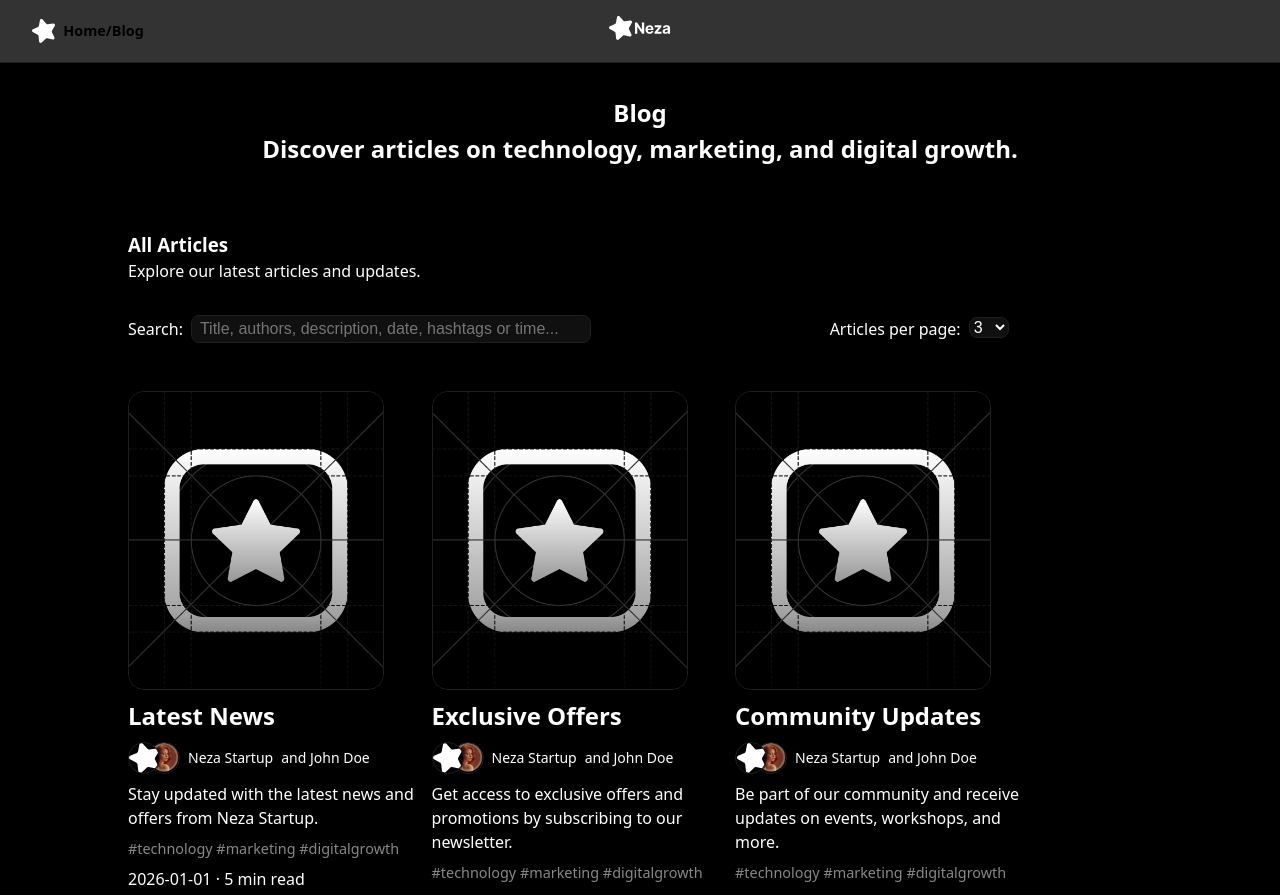
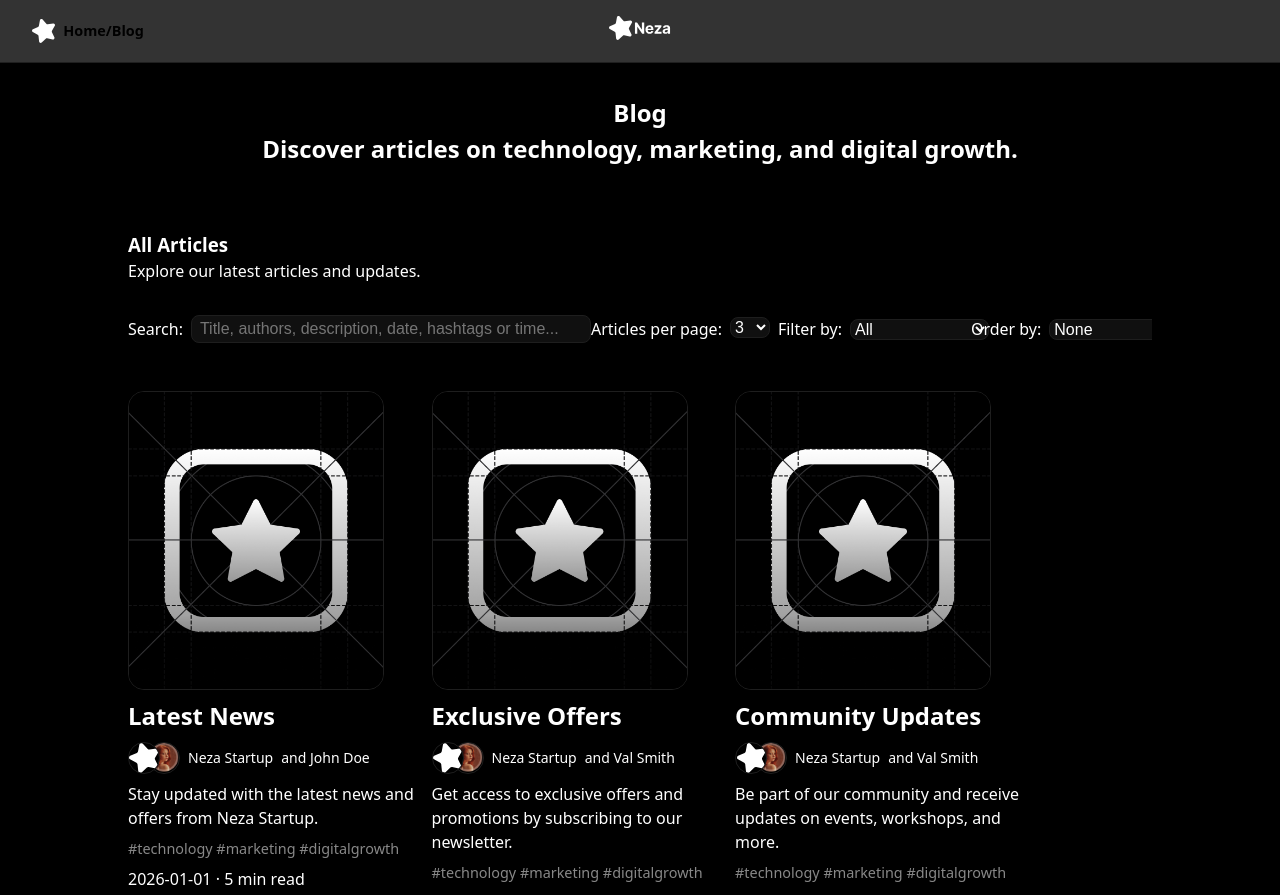
Before and after one commit to neza-startup/neza-startup, a React (Vite) app: page /blog in a window 1280 px wide. Shown: the top 895 px of the page. Built offline with nearby package versions, Linux system fonts and the light colour scheme.

Commit message:
improved blog search controls
needs still refactoring

```diff
--- a/src/pages/Blog.jsx
+++ b/src/pages/Blog.jsx
@@ -25,6 +25,7 @@ function Blog() {
       alt: "Newsletter Image 1",
       hashtags: ["#technology", "#marketing", "#digitalgrowth"],
       date: "2026-01-01",
+      readTime: "5"
     },
     {
       title: "Exclusive Offers",
@@ -34,7 +35,7 @@ function Blog() {
           img: icon
         },
         {
-          "name": "John Doe",
+          "name": "Val Smith",
           img: author
         }
       ],
@@ -42,7 +43,8 @@ function Blog() {
       image: design,
       alt: "Newsletter Image 2",
       hashtags: ["#technology", "#marketing", "#digitalgrowth"],
-      date: "2026-01-02"
+      date: "2026-01-02",
+      readTime: "3"
     },
     {
       title: "Community Updates",
@@ -52,7 +54,7 @@ function Blog() {
           img: icon
         },
         {
-          "name": "John Doe",
+          "name": "Val Smith",
           img: author
         }
       ],
@@ -60,7 +62,8 @@ function Blog() {
       image: design,
       alt: "Newsletter Image 3",
       hashtags: ["#technology", "#marketing", "#digitalgrowth"],
-      date: "2026-01-03"
+      date: "2026-01-03",
+      readTime: "4"
     },
     {
       title: "Latest News 4",
@@ -78,7 +81,8 @@ function Blog() {
       image: design,
       alt: "Newsletter Image 1",
       hashtags: ["#technology", "#marketing", "#digitalgrowth"],
-      date: "2026-01-04"
+      date: "2026-01-04",
+      readTime: "5"
     },
     {
       title: "Exclusive Offers 5",
@@ -96,7 +100,8 @@ function Blog() {
       image: design,
       alt: "Newsletter Image 2",
       hashtags: ["#technology", "#marketing", "#digitalgrowth"],
-      date: "2026-01-05"
+      date: "2026-01-05",
+      readTime: "3"
     },
     {
       title: "Community Updates 6",
@@ -114,7 +119,8 @@ function Blog() {
       image: design,
       alt: "Newsletter Image 3",
       hashtags: ["#technology", "#marketing", "#digitalgrowth"],
-      date: "2026-01-06"
+      date: "2026-01-06",
+      readTime: "4"
     },
     {
       title: "Latest News 7",
@@ -132,7 +138,8 @@ function Blog() {
       image: design,
       alt: "Newsletter Image 1",
       hashtags: ["#technology", "#marketing", "#digitalgrowth"],
-      date: "2026-01-07"
+      date: "2026-01-07",
+      readTime: "5"
     },
     {
       title: "Exclusive Offers 8",
@@ -149,23 +156,96 @@ function Blog() {
       description: "Get access to exclusive offers and promotions by subscribing to our newsletter.",
       image: design,
       alt: "Newsletter Image 2",
-      hashtags: ["#technology", "#marketing", "#digitalgrowth"],
-      date: "2027-01-08"
+      hashtags: ["#technology", "#marketing", "#digital"],
+      date: "2027-01-08",
+      readTime: "3"
     },
   ];
-  const [articles, setArticles] = useState(articlesCatalog);
+  const articles = articlesCatalog;
   const [recordsPerPage, setRecordsPerPage] = useState(3);
 
-  const { maxPage, page, isDataGreaterThanPageSize, isFirstStep, isLastStep, next, previous, reset, goTo, pageValues } = usePagination({ values: articles, pageSize: recordsPerPage });
+  const [currentFilter, setCurrentFilter] = useState("all");
+  const [currentOrder, setCurrentOrder] = useState("none");
+  const [searchTerm, setSearchTerm] = useState("");
 
-  const showItemsPerPage = (items) => {
-    setRecordsPerPage(items);
-    reset();
+  const getFilteredAndSortedArticles = (filter, order, term) => {
+    let result = [...articlesCatalog];
+
+    if (filter !== "all") {
+      result = result.filter((article) =>
+        article.date.startsWith(filter) ||
+        article.author.some((articleAuthor) => articleAuthor.name === filter) ||
+        article.hashtags.some((hashtag) => hashtag === filter)
+      );
+    }
+
+    const normalizeText = (value) =>
+      String(value ?? "")
+        .toLowerCase()
+        .normalize("NFD")
+        .replace(/[\u0300-\u036f]/g, "");
+
+    const searchWords = normalizeText(term)
+      .trim()
+      .split(/\s+/)
+      .filter(Boolean);
+
+    if (searchWords.length > 0) {
+      result = result.filter((article) => {
+        const searchableText = normalizeText(
+          `${article.title} ${article.description} ${article.date} ${article.hashtags.join(" ")} ${article.author.map((author) => author.name).join(" ")}`
+        );
+
+        return searchWords.some((word) =>
+          searchableText.includes(word)
+        );
+      });
+    }
+
+    if (order === "asc") {
+      result.sort(
+        (a, b) =>
+          new Date(b.date) - new Date(a.date)
+      );
+    } else if (order === "desc") {
+      result.sort(
+        (a, b) =>
+          new Date(a.date) - new Date(b.date)
+      );
+    } else if (order === "a-z") {
+      result.sort(
+        (a, b) =>
+          a.title.localeCompare(b.title)
+      );
+    } else if (order === "z-a") {
+      result.sort(
+        (a, b) =>
+          b.title.localeCompare(a.title)
+      );
+    } else if (order === "shortest") {
+      result.sort(
+        (a, b) =>
+          a.readTime - b.readTime
+      );
+    } else if (order === "longest") {
+      result.sort(
+        (a, b) =>
+          b.readTime - a.readTime
+      );
+    }
+
+    return result;
   };
 
-  const [searchTerm, setSearchTerm] = useState("");
+  const currentArticles = getFilteredAndSortedArticles(
+    currentFilter,
+    currentOrder,
+    searchTerm
+  );
 
-  const searchArticles = (term) => {
+  const { maxPage, page, isDataGreaterThanPageSize, isFirstStep, isLastStep, next, previous, reset, goTo, pageValues } = usePagination({ values: currentArticles, pageSize: recordsPerPage });
+
+  /* const searchArticles = (term) => {
     setSearchTerm(term);
     const searchTerms = term.toLowerCase().trim().split(/\s+/).filter(Boolean);
     const filteredArticles = articlesCatalog.filter((article) => {
@@ -182,7 +262,27 @@ function Blog() {
 
     setArticles(filteredArticles);
     reset();
+  }; */
+
+  const filterWatches = (filter) => {
+    setCurrentFilter(filter);
+    reset();
   };
+
+  const orderWatchesByPrice = (order) => {
+    setCurrentOrder(order);
+    reset();
+  };
+
+  const showItemsPerPage = (items) => {
+    setRecordsPerPage(items);
+    reset();
+  };
+
+  const searchArticles = (term) => {
+    setSearchTerm(term);
+    reset();
+  }
 
   return (
     <section className={styles.blog} id="blog">
@@ -200,9 +300,10 @@ function Blog() {
           </div>
 
           <div className={styles.headerControls}>
-            <div className={styles.searchContainer}>
-              <label htmlFor="searchInput" className={styles.searchLabel}>Search:</label>
-              <input type="text" id='searchInput' name='searchInput' className={styles.searchInput} placeholder='Title, authors, description, date, hashtags or time...' value={searchTerm} /* onChange={(e) => {
+            <div className={styles.search}>
+              <div className={styles.searchContainer}>
+                <label htmlFor="searchInput" className={styles.searchLabel}>Search:</label>
+                <input type="text" id='searchInput' name='searchInput' className={styles.searchInput} placeholder='Title, authors, description, date, hashtags or time...' value={searchTerm} /* onChange={(e) => {
             const searchTerm = e.target.value.toLowerCase();
             const filteredWatches = watchCatalog.filter((watch) =>
               watch.name.toLowerCase().includes(searchTerm)
@@ -218,6 +319,21 @@ function Blog() {
               setWatches(filteredWatches);
               reset();
             }} */ onChange={(e) => { searchArticles(e.target.value); }} />
+              </div>
+
+              {(
+                currentFilter !== "all" ||
+                currentOrder !== "none" ||
+                searchTerm.trim() !== ""
+              ) && (
+                  <div className={styles.resultsContainer}>
+                    <span>
+                      Results: <span>{pageValues.length}</span> {" "}
+                      {pageValues.length === 1 ? "article" : "articles"} of{" "}<span>
+                        {articles.length}</span> articles in total.
+                    </span>
+                  </div>
+                )}
             </div>
 
             <div className={styles.showItemsContainer/* headerControls */}>
@@ -227,6 +343,60 @@ function Blog() {
                 <option value={6}>6</option>
                 <option value={articles.length}>All</option>
               </select>
+            </div>
+
+            {/* select filter by article */}
+            <div className={styles.filterAndOrderContainer}>
+              <div className={styles.filterContainer}>
+                <label htmlFor="filterSelect" className={styles.filterLabel}>Filter by:</label>
+                <select id='filterSelect' name='filterSelect' className={styles.filterSelect} value={currentFilter} onChange={(e) => filterWatches(e.target.value)}>
+                  <option value="all">All</option>
+                  <optgroup label="Authors">
+                    {/* Gets the authors, removes duplicates, and converts the Set (collection of unique values) into an array. */}
+                    {
+                      [...new Set(articles.flatMap((article) => article.author.map((author) => author.name)))].map((authorName) => (
+                        <option key={authorName} value={authorName}>{authorName}</option>
+                      ))
+                    }
+                  </optgroup>
+                  <optgroup label="Dates">
+                    {/* Gets the years, removes duplicates, and converts the Set into an array. */}
+                    {
+                      [...new Set(articles.map((article) => article.date.slice(0, 4)))].map((year) => (
+                        <option key={year} value={year}>{year}</option>
+                      ))
+                    }
+                  </optgroup>
+                  <optgroup label="Hashtags">
+                    {/* Gets the hashtags, removes duplicates, and converts the Set into an array. */}
+                    {
+                      [...new Set(articles.flatMap((article) => article.hashtags))].map((hashtag) => (
+                        <option key={hashtag} value={hashtag}>{hashtag}</option>
+                      ))
+                    }
+                  </optgroup>
+                </select>
+              </div>
+
+              {/* select order by time and title */}
+              <div className={styles.orderContainer}>
+                <label htmlFor="orderSelect" className={styles.orderLabel}>Order by:</label>
+                <select id='orderSelect' name='orderSelect' className={styles.orderSelect} value={currentOrder} onChange={(e) => orderWatchesByPrice(e.target.value)}>
+                  <option value="none">None</option>
+                  <optgroup label="Time">
+                    <option value="asc">Most Recent</option>
+                    <option value="desc">Least Recent</option>
+                  </optgroup>
+                  <optgroup label="Title">
+                    <option value="a-z">A-Z</option>
+                    <option value="z-a">Z-A</option>
+                  </optgroup>
+                  <optgroup label="Reading Time">
+                    <option value="shortest">Shortest</option>
+                    <option value="longest">Longest</option>
+                  </optgroup>
+                </select>
+              </div>
             </div>
           </div>
         </header>
@@ -251,7 +421,7 @@ function Blog() {
             </span>
             <p>{article.description}</p>
             <span className={styles.hashtags}>{/* Hashtags:  */}{article.hashtags.join(" ")}</span>
-            <span>{/* Published on:  */}{article.date} · {/* - |Read time:  */}5 min read</span>
+            <span>{/* Published on:  */}{article.date} · {/* - |Read time:  */}{article.readTime} min read</span>
 
             {/*
   <span>{/* Comments: *\/}10 comments</span>
--- a/src/styles/Blog.module.css
+++ b/src/styles/Blog.module.css
@@ -89,7 +89,7 @@ section.blog {
       flex-direction: column;
       justify-content: center;
       align-items: flex-start;
-      width: 86%;
+      width: 100%;
       text-align: left;
       gap: 2rem;
       /* margin-bottom: 0rem; */
@@ -114,7 +114,6 @@ section.blog {
           justify-content: flex-start;
           align-items: center;
           gap: 0.5rem;
-          width: 100%;
 
           label.searchLabel {
             font-size: var(--font-size-md);
@@ -183,6 +182,59 @@ section.blog {
                     border-color: var(--secondary-color);
                     box-shadow: 0 0 0 2px var(--secondary-color);
                   } */
+          }
+        }
+
+        div.filterAndOrderContainer {
+          display: flex;
+          flex-direction: row;
+          justify-content: flex-start;
+          align-items: flex-start;
+          gap: 0.5rem;
+          margin-left: 0.5rem;
+
+          div.filterContainer,
+          div.orderContainer {
+            display: flex;
+            flex-direction: row;
+            justify-content: flex-start;
+            align-items: center;
+            gap: 0.5rem;
+
+            label.filterLabel,
+            label.orderLabel {
+              font-size: var(--font-size-md);
+              color: var(--secondary-color);
+              min-width: fit-content;
+            }
+
+            select.filterSelect,
+            select.orderSelect {
+              font-size: var(--font-size-md);
+              color: var(--secondary-color);
+              background-color: var(--primary-color);
+              border: 1px solid var(--secondary-color);
+              border-radius: 0.5rem;
+              /* padding: 0.25rem 0.5rem; */
+              cursor: pointer;
+              border: 1px solid #1E1E1E;
+              background-color:
+                /* light-dark(hsla(0, 0%, 98%, 0.8), */
+                hsla(240, 2%, 8%, 0.8)
+                /* ) */
+              ;
+              color: white;
+
+              font-weight: 500;
+
+              /* outline: #0070F3; */
+
+              /* &:focus {
+                      outline: none;
+                      border-color: var(--secondary-color);
+                      box-shadow: 0 0 0 2px var(--secondary-color);
+                    } */
+            }
           }
         }
       }
```
